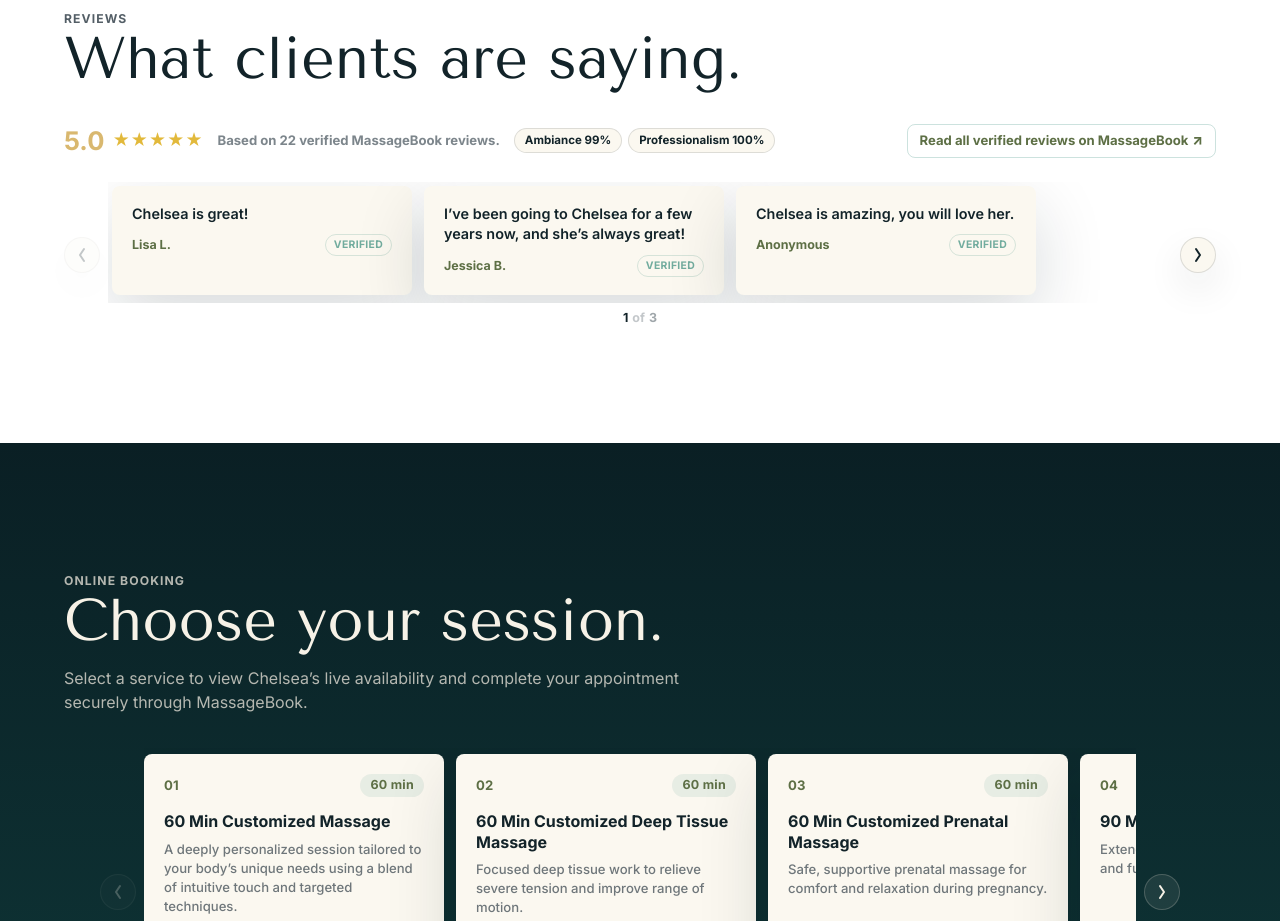
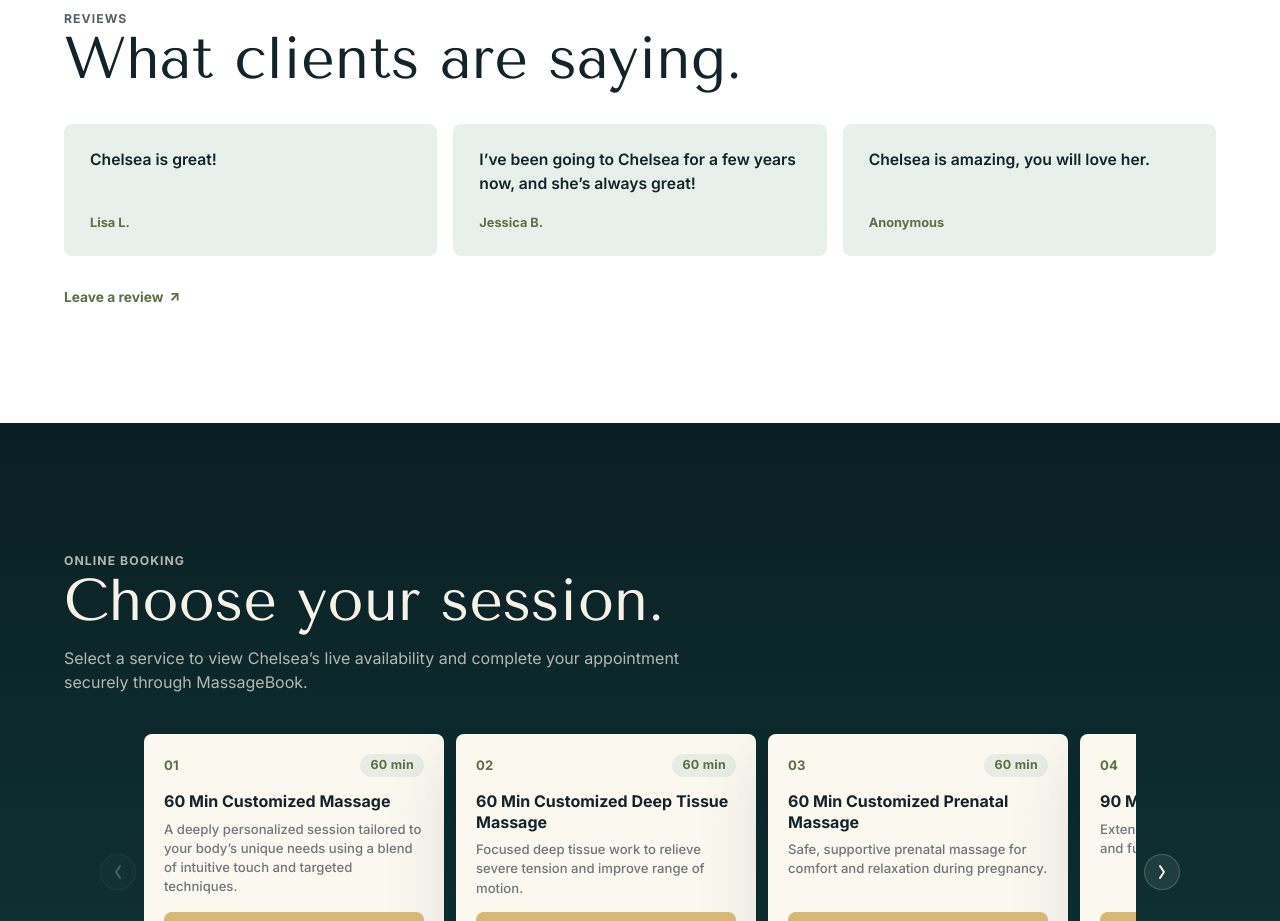
Before and after one commit to bidcoinauction/kai-lani-bodywork-wellness, a React (Vite) app: page / in a window 1280 px wide. Shown: the part 2740-3661 px from the top of the page. Built offline with nearby package versions, Linux system fonts and the light colour scheme.

Commit message:
feat: replace reviews carousel with clean testimonials

```diff
--- a/src/components/Reviews.jsx
+++ b/src/components/Reviews.jsx
@@ -1,5 +1,3 @@
-import { useRef, useState, useEffect, useCallback } from "react";
-
 const REVIEWS = [
   { name: "Lisa L.", text: "Chelsea is great!" },
   { name: "Jessica B.", text: "I\u2019ve been going to Chelsea for a few years now, and she\u2019s always great!" },
@@ -9,52 +7,6 @@ const REVIEWS = [
 const REVIEWS_URL = "https://www.massagebook.com/therapists/kai-lani-bodywork-wellness/reviews?src=external";
 
 export default function Reviews() {
-  const trackRef = useRef(null);
-  const [index, setIndex] = useState(0);
-  const maxIndex = REVIEWS.length - 1;
-  const guardRef = useRef(false);
-
-  const updateIndex = useCallback(() => {
-    if (guardRef.current) return;
-    const el = trackRef.current;
-    if (!el) return;
-    const { children } = el;
-    const containerLeft = el.getBoundingClientRect().left;
-    let closest = 0;
-    let minDist = Infinity;
-    for (let i = 0; i < children.length; i++) {
-      const rect = children[i].getBoundingClientRect();
-      const dist = Math.abs(rect.left - containerLeft);
-      if (dist < minDist) {
-        minDist = dist;
-        closest = i;
-      }
-    }
-    setIndex(Math.min(closest, maxIndex));
-  }, [maxIndex]);
-
-  useEffect(() => {
-    const el = trackRef.current;
-    if (!el) return;
-    el.addEventListener("scroll", updateIndex, { passive: true });
-    updateIndex();
-    return () => el.removeEventListener("scroll", updateIndex);
-  }, [updateIndex]);
-
-  function scrollTo(i) {
-    const el = trackRef.current;
-    if (!el) return;
-    const card = el.children[0];
-    if (!card) return;
-    const cardWidth = card.getBoundingClientRect().width;
-    const step = cardWidth + 12;
-    const maxScroll = el.scrollWidth - el.clientWidth;
-    guardRef.current = true;
-    el.scrollLeft = Math.min(i * step, maxScroll);
-    setIndex(i);
-    setTimeout(() => { guardRef.current = false; }, 0);
-  }
-
   return (
     <section className="reviews-section" id="reviews">
       <div className="section-heading" data-reveal>
@@ -62,71 +14,26 @@ export default function Reviews() {
         <h2>What clients are saying.</h2>
       </div>
 
-      <div className="reviews-summary" data-reveal>
-        <div className="reviews-summary-main">
-          <div className="reviews-rating-block">
-            <span className="reviews-rating-number">5.0</span>
-            <div className="reviews-rating-stars" role="img" aria-label="5 out of 5 stars">
-              <span aria-hidden="true">★★★★★</span>
-            </div>
+      <div className="reviews-grid" data-reveal>
+        {REVIEWS.map((review, i) => (
+          <div className="reviews-card" key={i} data-reveal style={{ "--delay": `${i * 90}ms` }}>
+            <p className="reviews-card-text">{review.text}</p>
+            <p className="reviews-card-name">{review.name}</p>
           </div>
-          <p className="reviews-count-text">Based on 22 verified MassageBook reviews.</p>
-          <div className="reviews-badges">
-            <span className="reviews-badge">Ambiance 99%</span>
-            <span className="reviews-badge">Professionalism 100%</span>
-          </div>
-        </div>
+        ))}
+      </div>
+
+      <div className="reviews-footer" data-reveal>
         <a
-          className="reviews-all-link"
+          className="reviews-leave-link"
           href={REVIEWS_URL}
           target="_blank"
           rel="noopener noreferrer"
-          aria-label="Read all verified reviews on MassageBook \u2014 opens in a new tab"
+          aria-label="Leave a review \u2014 opens in a new tab"
         >
-          Read all verified reviews on MassageBook
+          Leave a review
           <span className="external-icon" aria-hidden="true"> &#8599;</span>
         </a>
-      </div>
-
-      <div className="reviews-carousel-wrapper" data-reveal>
-        <div className="reviews-carousel" ref={trackRef}>
-          {REVIEWS.map((review, i) => (
-            <div className="reviews-carousel-card" key={i}>
-              <p className="reviews-card-text">{review.text}</p>
-              <div className="reviews-card-meta">
-                <span className="reviews-card-name">{review.name}</span>
-                <span className="reviews-card-verified">Verified</span>
-              </div>
-            </div>
-          ))}
-        </div>
-
-        <button
-          className="reviews-carousel-arrow prev"
-          aria-label="Previous review"
-          disabled={index === 0}
-          onClick={() => scrollTo(index - 1)}
-        >
-          <svg width="20" height="20" viewBox="0 0 20 20" fill="none" aria-hidden="true">
-            <path d="M12 4L8 10L12 16" stroke="currentColor" strokeWidth="2" strokeLinecap="round" strokeLinejoin="round"/>
-          </svg>
-        </button>
-        <button
-          className="reviews-carousel-arrow next"
-          aria-label="Next review"
-          disabled={index === maxIndex}
-          onClick={() => scrollTo(index + 1)}
-        >
-          <svg width="20" height="20" viewBox="0 0 20 20" fill="none" aria-hidden="true">
-            <path d="M8 4L12 10L8 16" stroke="currentColor" strokeWidth="2" strokeLinecap="round" strokeLinejoin="round"/>
-          </svg>
-        </button>
-
-        <div className="reviews-carousel-indicator" aria-live="polite">
-          <span className="rci-current">{index + 1}</span>
-          <span className="rci-sep">of</span>
-          <span className="rci-total">{REVIEWS.length}</span>
-        </div>
       </div>
     </section>
   );
--- a/styles.css
+++ b/styles.css
@@ -649,213 +649,58 @@ h3 {
   border-top: 1px solid rgba(16, 32, 43, 0.07);
 }
 
-.reviews-summary {
-  display: flex;
-  flex-wrap: wrap;
-  align-items: center;
-  justify-content: space-between;
-  gap: 14px;
-  margin-top: 8px;
+.reviews-grid {
+  display: grid;
+  grid-template-columns: repeat(3, minmax(0, 1fr));
+  gap: 16px;
 }
 
-.reviews-summary-main {
-  display: flex;
-  flex-wrap: wrap;
-  align-items: center;
-  gap: 14px;
-}
-
-.reviews-rating-block {
-  display: flex;
-  align-items: center;
-  gap: 8px;
-}
-
-.reviews-rating-number {
-  font-size: 1.6rem;
-  font-weight: 900;
-  color: var(--sand);
-  line-height: 1;
-}
-
-.reviews-rating-stars {
-  font-size: 1.05rem;
-  line-height: 1;
-  color: #e2b93b;
-  letter-spacing: 0.04em;
-}
-
-.reviews-count-text {
-  margin: 0;
-  font-size: 0.82rem;
-  font-weight: 700;
-  color: rgba(16, 32, 43, 0.55);
-}
-
-.reviews-badges {
-  display: flex;
-  gap: 6px;
-}
-
-.reviews-badge {
-  padding: 3px 10px;
-  border: 1px solid var(--line);
-  border-radius: 999px;
-  background: var(--shell);
-  font-size: 0.72rem;
-  font-weight: 800;
-  color: var(--ink);
-  white-space: nowrap;
-}
-
-.reviews-all-link {
-  display: inline-flex;
-  align-items: center;
-  gap: 4px;
-  font-size: 0.82rem;
-  font-weight: 800;
-  color: var(--leaf);
-  text-decoration: none;
-  padding: 6px 12px;
-  border: 1px solid rgba(0, 109, 91, 0.2);
-  border-radius: var(--radius);
-  transition: background 220ms ease, border-color 220ms ease;
-  white-space: nowrap;
-}
-
-.reviews-all-link:hover {
-  background: rgba(0, 109, 91, 0.06);
-  border-color: rgba(0, 109, 91, 0.35);
-}
-
-.reviews-all-link:focus-visible {
-  outline: 2px solid var(--coral);
-  outline-offset: 2px;
-}
-
-.reviews-carousel-wrapper {
-  position: relative;
-  margin-top: 24px;
-  padding: 0 44px;
-}
-
-.reviews-carousel {
-  display: flex;
-  gap: 12px;
-  overflow-x: auto;
-  scroll-snap-type: x mandatory;
-  scroll-behavior: smooth;
-  -webkit-overflow-scrolling: touch;
-  padding: 4px 4px 8px;
-  scrollbar-width: none;
-}
-
-.reviews-carousel::-webkit-scrollbar {
-  display: none;
-}
-
-.reviews-carousel-card {
-  flex: 0 0 300px;
-  scroll-snap-align: start;
-  padding: 18px 20px;
-  border-radius: var(--radius);
-  background: var(--shell);
-  color: var(--ink);
-  box-shadow: var(--shadow);
+.reviews-card {
   display: flex;
   flex-direction: column;
-  gap: 10px;
-}
-
-.reviews-carousel-card:hover {
-  box-shadow: var(--soft-shadow);
+  justify-content: space-between;
+  gap: 16px;
+  padding: 24px 26px;
+  border-radius: var(--radius);
+  background: var(--mist);
 }
 
 .reviews-card-text {
   margin: 0;
-  font-size: 0.9rem;
+  font-size: 0.98rem;
   font-weight: 600;
-  line-height: 1.45;
+  line-height: 1.55;
   color: var(--ink);
 }
 
-.reviews-card-meta {
-  display: flex;
-  align-items: center;
-  justify-content: space-between;
-  gap: 8px;
-}
-
 .reviews-card-name {
-  font-size: 0.78rem;
+  margin: 0;
+  font-size: 0.8rem;
   font-weight: 800;
   color: var(--leaf);
 }
 
-.reviews-card-verified {
-  font-size: 0.65rem;
-  font-weight: 900;
-  color: rgba(0, 109, 91, 0.55);
-  text-transform: uppercase;
-  letter-spacing: 0.03em;
-  padding: 2px 8px;
-  border: 1px solid rgba(0, 109, 91, 0.15);
-  border-radius: 999px;
+.reviews-footer {
+  margin-top: 28px;
 }
 
-.reviews-carousel-arrow {
-  position: absolute;
-  top: 50%;
-  transform: translateY(-50%);
-  width: 36px;
-  height: 36px;
-  border-radius: 50%;
-  border: 1px solid var(--line);
-  background: var(--shell);
-  color: var(--ink);
-  cursor: pointer;
-  display: flex;
+.reviews-leave-link {
+  display: inline-flex;
   align-items: center;
-  justify-content: center;
-  transition: background 220ms ease, border-color 220ms ease, opacity 220ms ease;
-  z-index: 2;
-  -webkit-tap-highlight-color: transparent;
-  box-shadow: var(--soft-shadow);
+  gap: 6px;
+  font-size: 0.86rem;
+  font-weight: 800;
+  color: var(--leaf);
+  text-decoration: none;
 }
 
-.reviews-carousel-arrow:hover {
-  background: #ffffff;
-  border-color: var(--sand);
+.reviews-leave-link:hover {
+  text-decoration: underline;
 }
 
-.reviews-carousel-arrow:disabled {
-  opacity: 0.25;
-  cursor: default;
-  pointer-events: none;
-}
-
-.reviews-carousel-arrow.prev {
-  left: 0;
-}
-
-.reviews-carousel-arrow.next {
-  right: 0;
-}
-
-.reviews-carousel-arrow:focus-visible {
+.reviews-leave-link:focus-visible {
   outline: 2px solid var(--coral);
   outline-offset: 2px;
-}
-
-.reviews-carousel-indicator {
-  display: flex;
-  justify-content: center;
-  align-items: center;
-  gap: 4px;
-  margin-top: 6px;
-  font-size: 0.78rem;
-  font-weight: 700;
-  color: rgba(16, 32, 43, 0.4);
 }
 
 .rci-current {
@@ -1418,37 +1263,18 @@ h3 {
 }
 
 @media (max-width: 900px) {
-  .reviews-carousel-card {
-    flex: 0 0 280px;
+  .reviews-grid {
+    grid-template-columns: 1fr;
   }
 }
 
 @media (max-width: 620px) {
-  .reviews-summary {
-    flex-direction: column;
-    align-items: flex-start;
-    gap: 10px;
+  .reviews-card {
+    padding: 20px 22px;
   }
 
-  .reviews-summary-main {
-    flex-wrap: wrap;
-    gap: 10px;
-  }
-
-  .reviews-carousel-wrapper {
-    padding: 0 0 0 18px;
-  }
-
-  .reviews-carousel-card {
-    flex: 0 0 calc(100vw - 72px);
-  }
-
-  .reviews-carousel-arrow {
-    display: none;
-  }
-
-  .reviews-carousel-indicator {
-    margin-top: 4px;
+  .reviews-footer {
+    margin-top: 22px;
   }
 }
 
```
